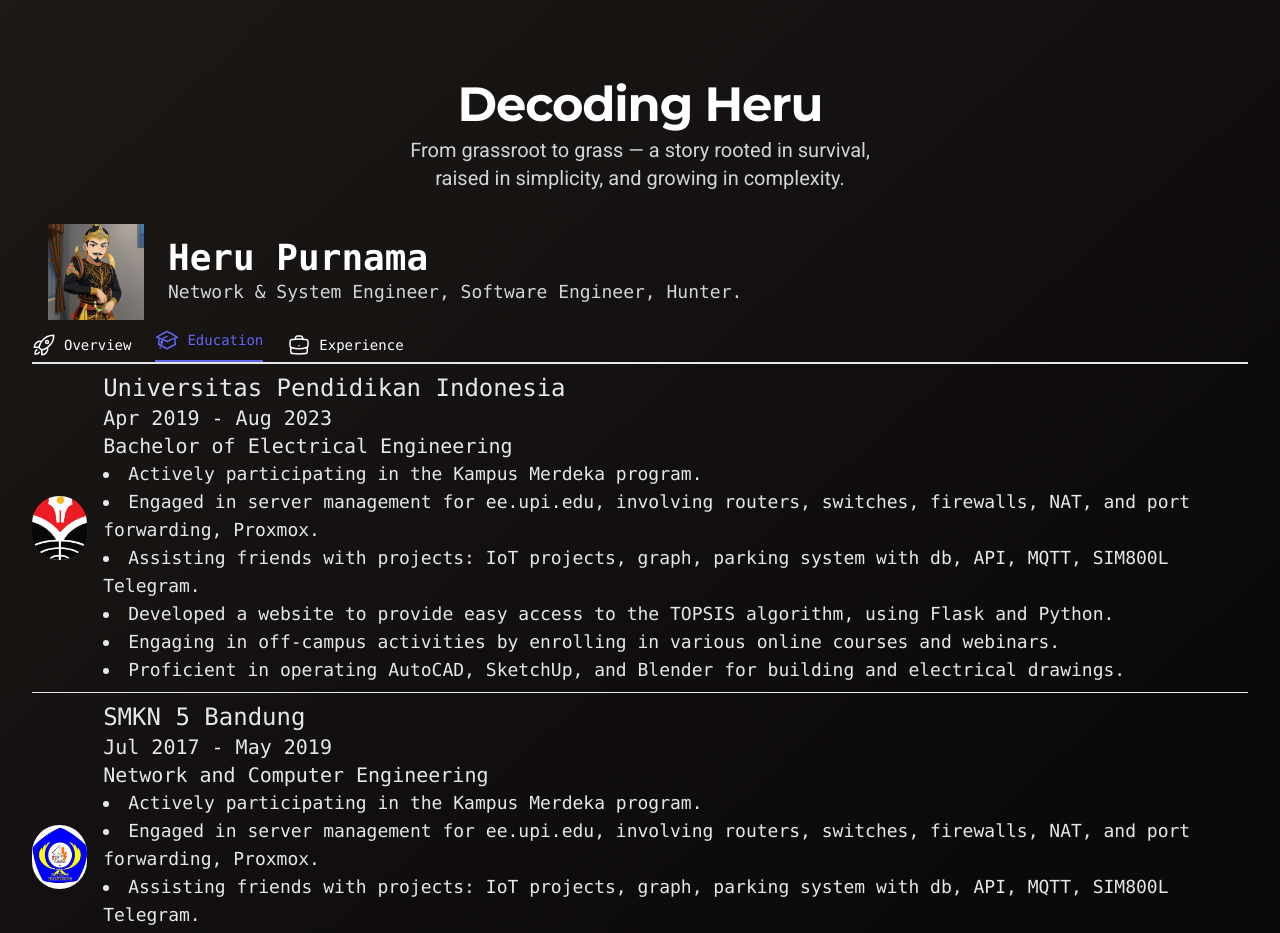
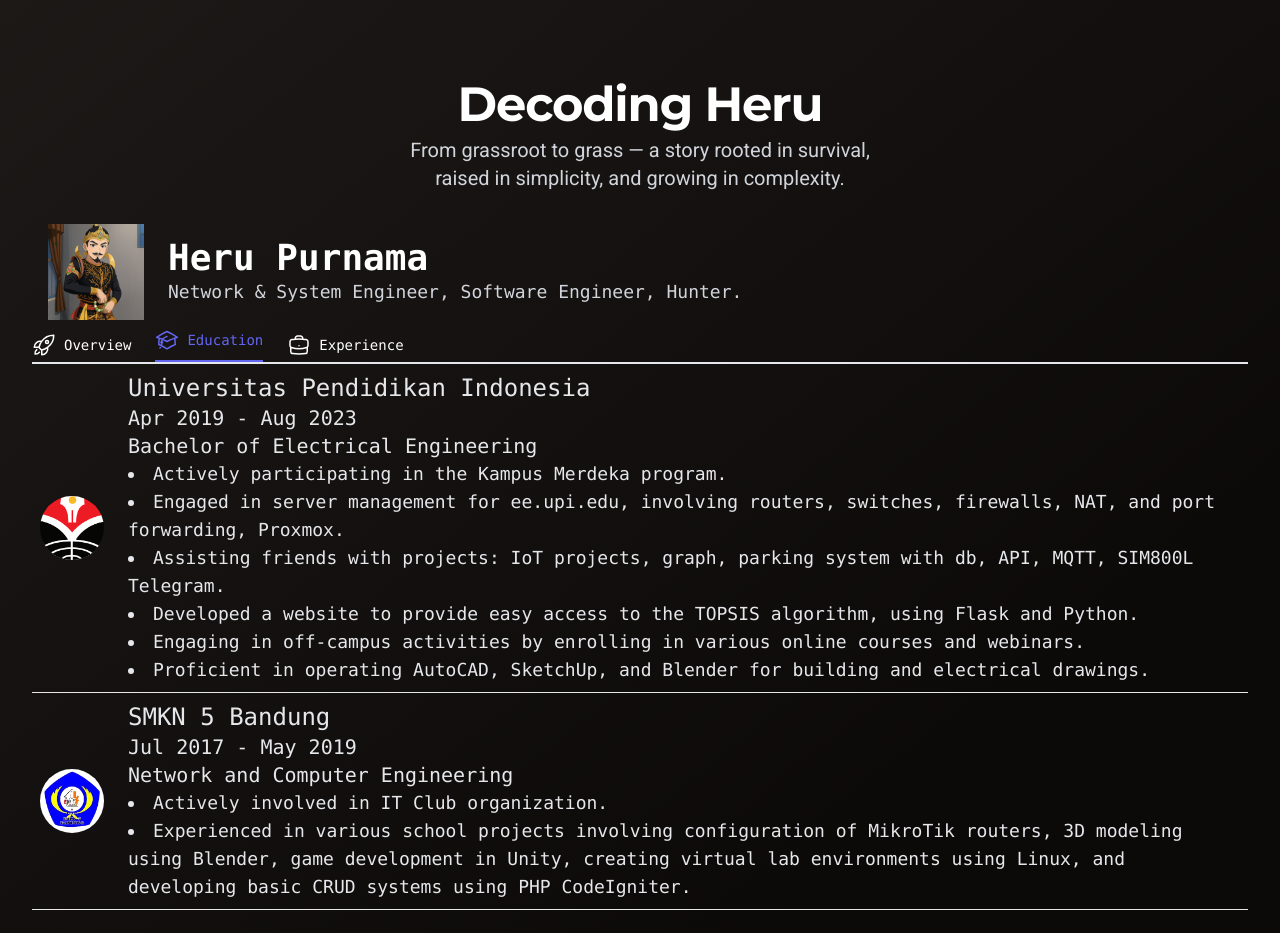
Before and after one commit to ruhefm/porto-web, a Vue app: page /about/education in a window 1280 px wide. Shown: the top 933 px of the page. Built offline with nearby package versions, Linux system fonts and the light colour scheme.

Commit message:
Adjusting responsive and update edu items

```diff
--- a/src/components/Education.vue
+++ b/src/components/Education.vue
@@ -2,8 +2,8 @@
   <section class="">
   <ul class="list-inside text-left" v-for="(education, index) in educations" :key="index">
     <li class="block py-2 md:flex border-b items-center">
-      <div class="items-center justify-center flex py-4"><img :src="`/${education.path}`" :alt="education.title" class="w-16 h-16 rounded-full object-cover bg-white"></div>
-      <div>
+      <div class="items-center justify-center flex py-4 min-w-20"><img :src="`/${education.path}`" :alt="education.title" class="w-16 h-16 rounded-full object-cover bg-white"></div>
+      <div class="">
       <p class="px-4 text-xl md:text-2xl text-center md:text-left">{{ education.title }}</p>
       <p class="px-4 text-lg md:text-xl text-center md:text-left">{{ education.dateRange }}</p>
       <p class="px-4 text-lg md:text-xl text-center md:text-left">{{ education.major }}</p>
@@ -26,11 +26,7 @@ const educations = [
 •	Engaging in off-campus activities by enrolling in various online courses and webinars.
 •	Proficient in operating AutoCAD, SketchUp, and Blender for building and electrical drawings.`},
   { title:'SMKN 5 Bandung', dateRange:'Jul 2017 - May 2019', path:'smkn5.png', major:'Network and Computer Engineering',
-  desc: `•	Actively participating in the Kampus Merdeka program.
-•	Engaged in server management for ee.upi.edu, involving routers, switches, firewalls, NAT, and port forwarding, Proxmox.
-•	Assisting friends with projects: IoT projects, graph, parking system with db, API, MQTT, SIM800L Telegram.
-•	Developed a website to provide easy access to the TOPSIS algorithm, using Flask and Python.
-•	Engaging in off-campus activities by enrolling in various online courses and webinars.
-•	Proficient in operating AutoCAD, SketchUp, and Blender for building and electrical drawings.` },
+  desc: `•	Actively involved in IT Club organization.
+•	Experienced in various school projects involving configuration of MikroTik routers, 3D modeling using Blender, game development in Unity, creating virtual lab environments using Linux, and developing basic CRUD systems using PHP CodeIgniter.` },
 ]
 </script>
--- a/src/components/Profile.vue
+++ b/src/components/Profile.vue
@@ -3,7 +3,7 @@
     <h2 class="text-justify font-bold text-xl border-b pb-1"><a id="current-role" href="#current-role">Current Role</a></h2>
     <ul class="text-justify mt-2">
       <li>
-        <strong class="text-white">Network and System Engineer</strong> - Teradata Megah
+        <p class="max-w-56 sm:max-w-full"><strong class="text-white">Network and System Engineer</strong> - Teradata Megah</p>
         <div id="scrollGallery" class="overflow-x-auto sm:overflow-x-hidden cursor-grab select-none whitespace-nowrap items-center justify-center mx-auto">
           <div class="animate-slide">
           <div class="inline-block space-x-10" v-for="(img, index) in techStackImages" :key="index">
```
